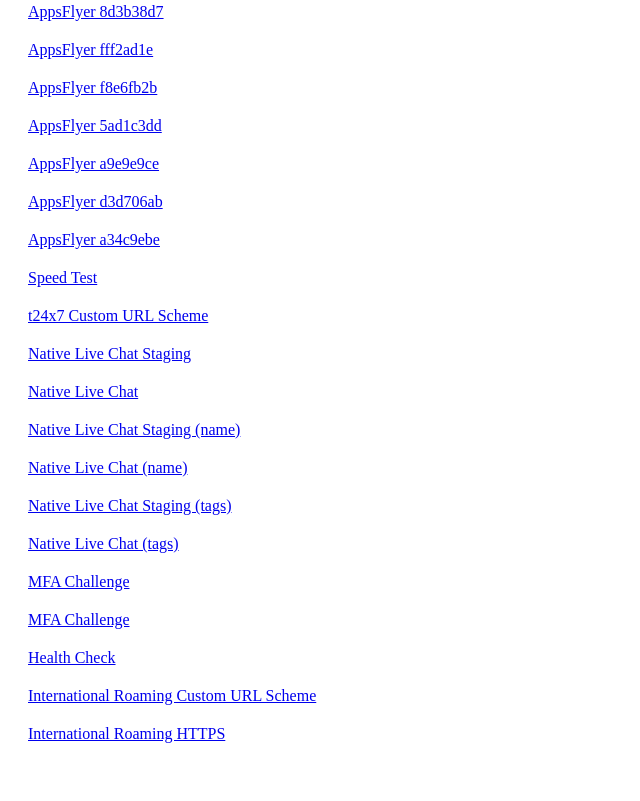
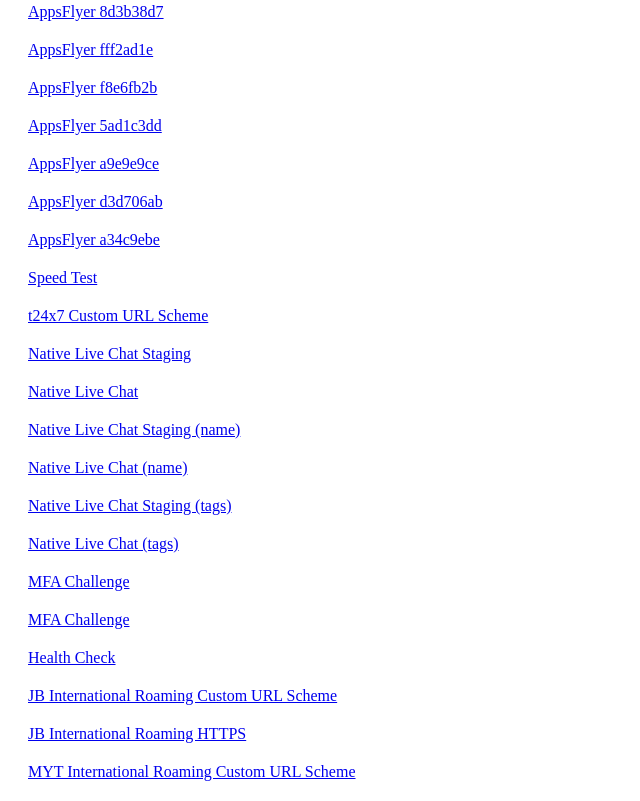
Before and after one commit to stephenjames/stephenjames.github.io, a plain HTML site: page index.html in a window 1280 px wide. Shown: the part 1065-1866 px from the top of the page, without its empty margins (0-640 px from the left). Before the commit the page ends 1828 px from the top, so only its background shows below. Drawn offline with Linux system fonts and the light colour scheme.

Commit message:
Update index.html

```diff
--- a/index.html
+++ b/index.html
@@ -57,8 +57,9 @@ div{ margin:20px 20px 20px 20px }
 <div><a href="https://www.myservices.telstra.com.au/get-help/mfa-challenge">MFA Challenge</a></div>
 <div><a href="https://www.myservices.telstra.com.au/get-help/mfa-challenge">MFA Challenge</a></div>
 <div><a href="https://myservices.telstra.com.au/get-help/health-check">Health Check</a></div>
-<div><a href="jbhifi://jbmobile.jbhifi.com.au/direct-to/international-roaming">International Roaming Custom URL Scheme</a></div>
-<div><a href="https://jbmobile.jbhifi.com.au/direct-to/international-roaming">International Roaming HTTPS</a></div>
+<div><a href="jbhifi://jbmobile.jbhifi.com.au/direct-to/international-roaming">JB International Roaming Custom URL Scheme</a></div>
+<div><a href="https://jbmobile.jbhifi.com.au/direct-to/international-roaming">JB International Roaming HTTPS</a></div>
+<div><a href="myt://jbmobile.jbhifi.com.au/direct-to/international-roaming">MYT International Roaming Custom URL Scheme</a></div>
 
 </body>
 </html>
```
